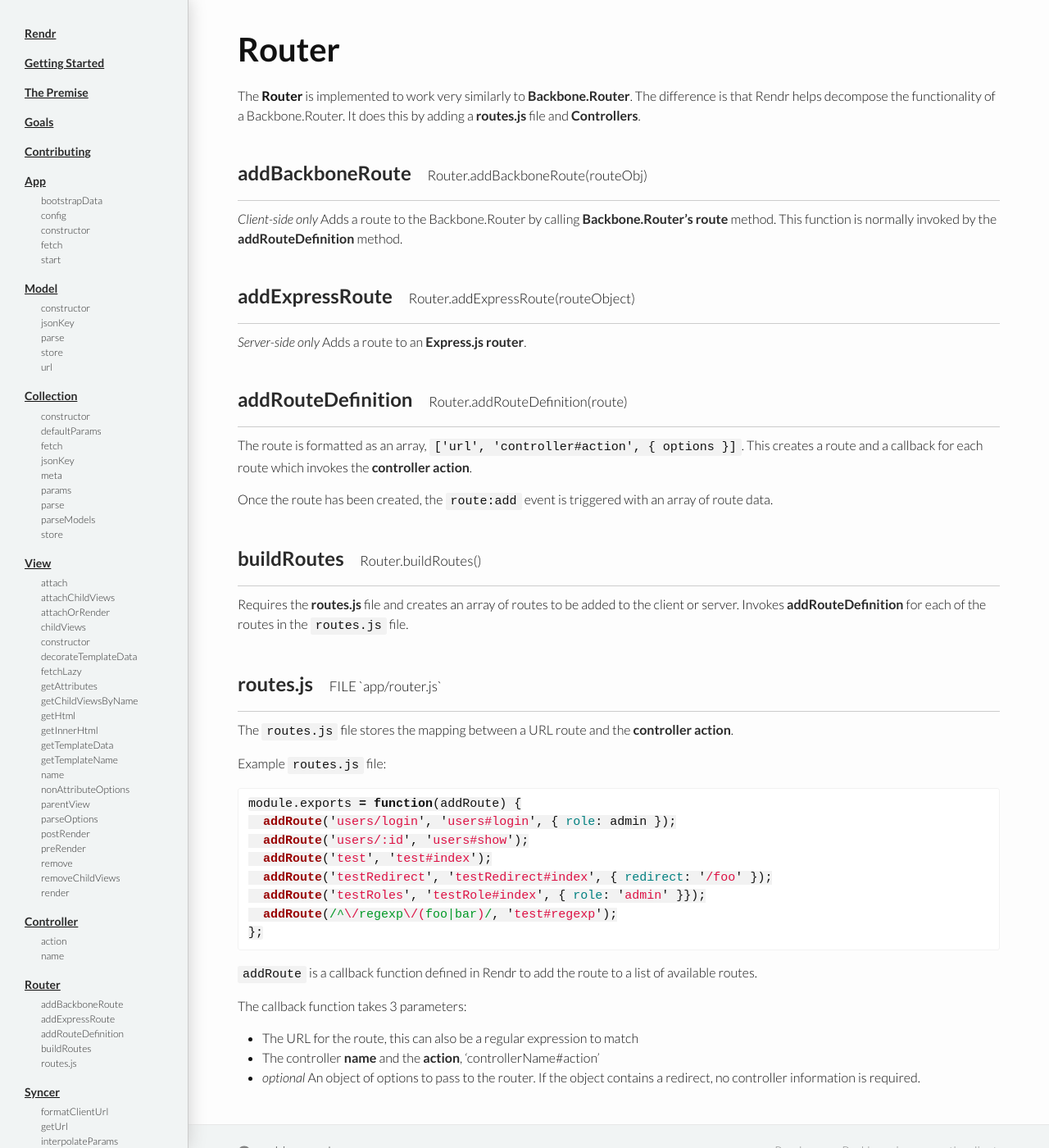
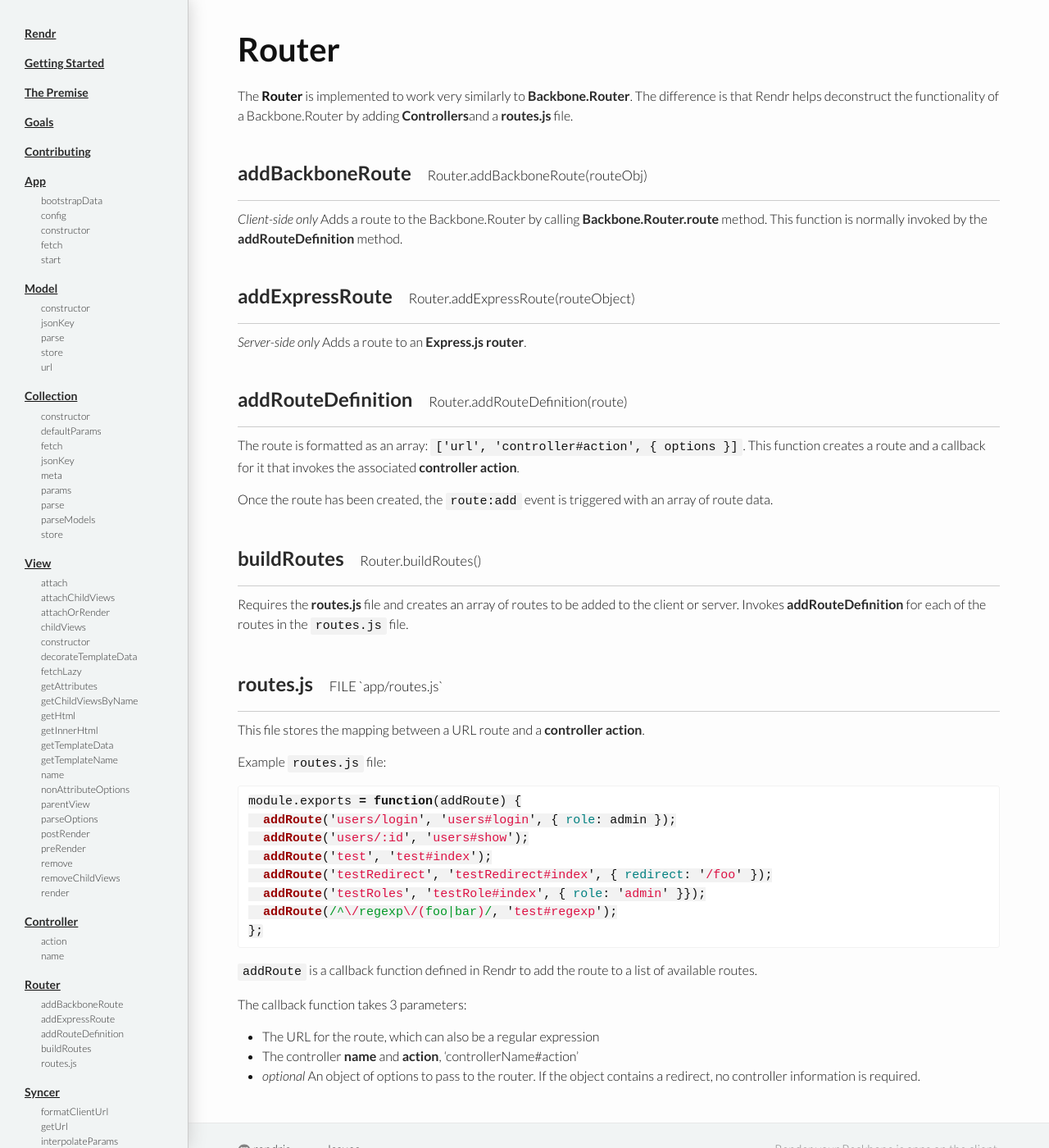
Before and after one commit to rendrjs/rendrjs.github.io, a Jekyll site: the page built from router/index.md, in a window 1280 px wide and 1400 px high. Shown: the whole window at 82% size. Built offline with Jekyll 4.4.1, drawn with Linux system fonts in a browser that asks for light colours; Markdown is read by kramdown in place of the engine named in the settings.

Commit message:
edits to Router docs

```diff
--- a/router/index.md
+++ b/router/index.md
@@ -5,6 +5,6 @@
 
 # Router
 
-The **Router** is implemented to work very similarly to [Backbone.Router](http://backbonejs.org/#Router).  The difference is that Rendr helps decompose the functionality of a Backbone.Router.  It does this by adding a [routes.js](#routes.js) file and [Controllers](/controller).
+The **Router** is implemented to work very similarly to [Backbone.Router](http://backbonejs.org/#Router).  The difference is that Rendr helps deconstruct the functionality of a Backbone.Router by adding [Controllers](/controller)and a [routes.js](#routes.js) file.
 
 {% include pageDoc.html name="router" %}
```
Also changed, not shown: _router/addBackboneRoute.md (+1 -1 lines), _router/addRouteDefinition.md (+1 -1 lines), _router/routes.js.md (+4 -4 lines).
